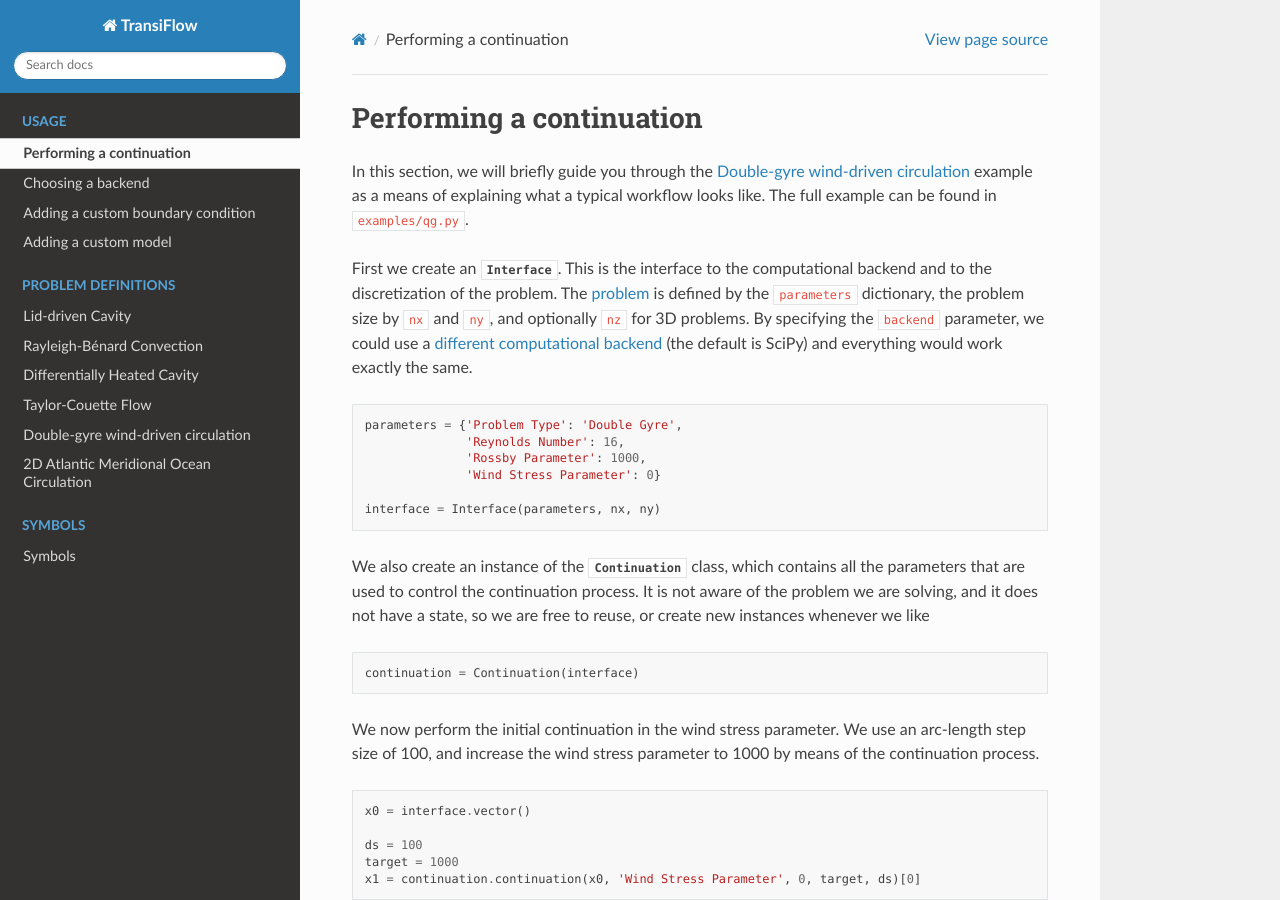
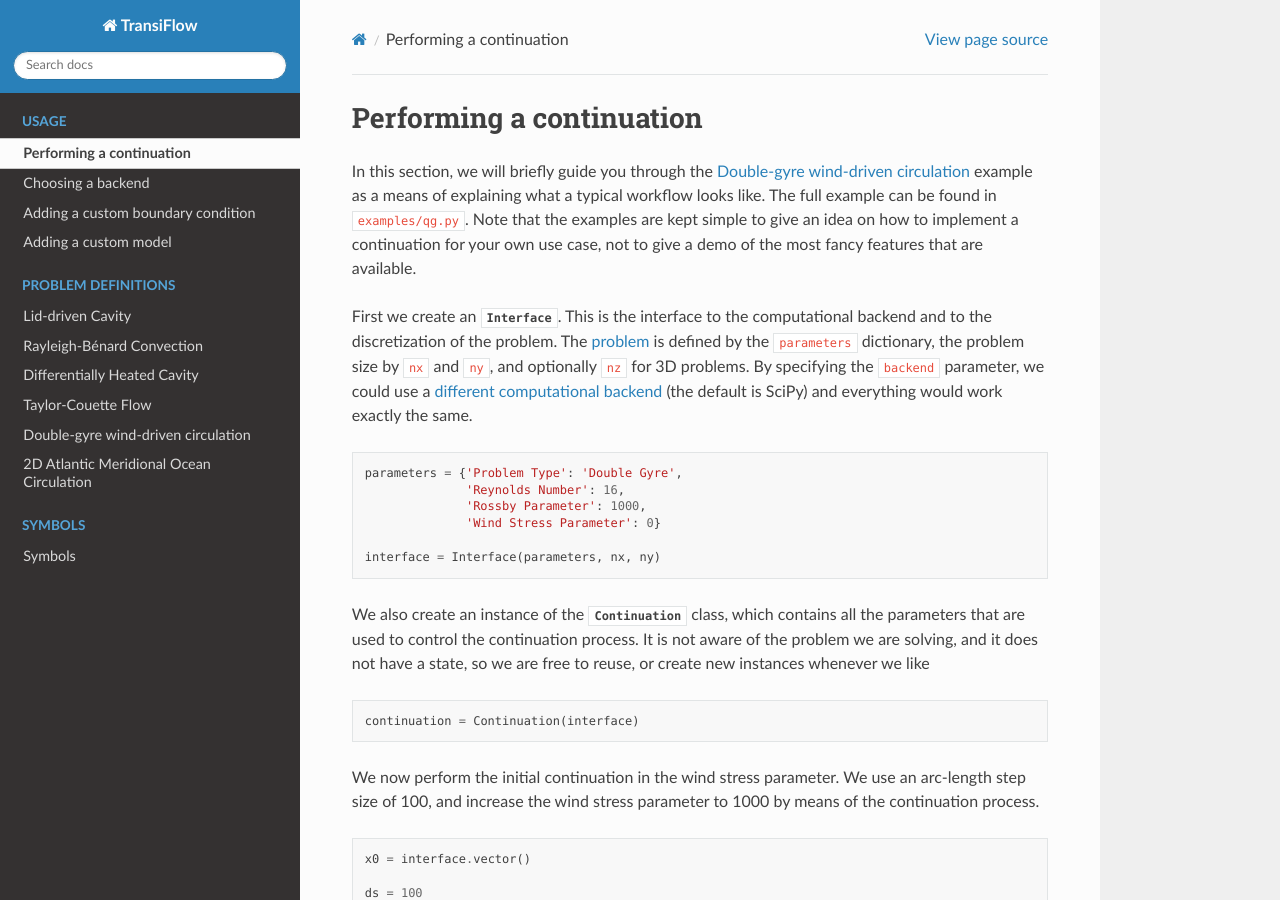
Before and after one commit to BIMAU/transiflow, a Sphinx documentation site: the page built from docs/continuation.rst, in a window 1280 px wide and 900 px high. Built offline with Sphinx 7.4.7 and the Read the Docs theme 3.1.0, drawn with Linux system fonts in a browser that asks for light colours; pages that are not in the unit, such as notebooks, are missing from menus.

Commit message:
docs: Add a note one the purpose of the examples.
For #57.

```diff
--- a/docs/continuation.rst
+++ b/docs/continuation.rst
@@ -2,6 +2,7 @@ Performing a continuation
 =========================
 In this section, we will briefly guide you through the :ref:`Double-gyre wind-driven circulation` example as a means of explaining what a typical workflow looks like.
 The full example can be found in ``examples/qg.py``.
+Note that the examples are kept simple to give an idea on how to implement a continuation for your own use case, not to give a demo of the most fancy features that are available.
 
 First we create an :func:`Interface <.create>`.
 This is the interface to the computational backend and to the discretization of the problem.
```
